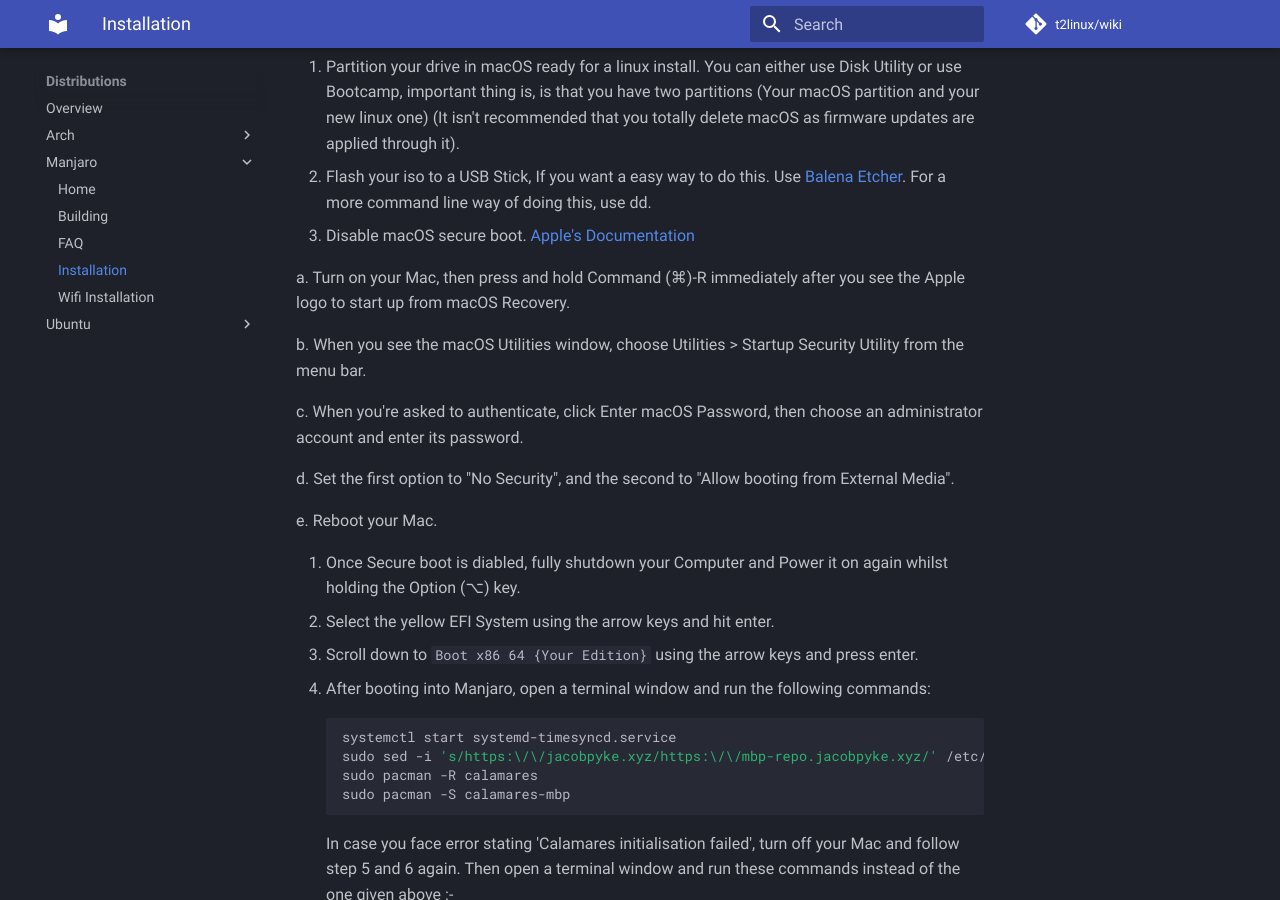
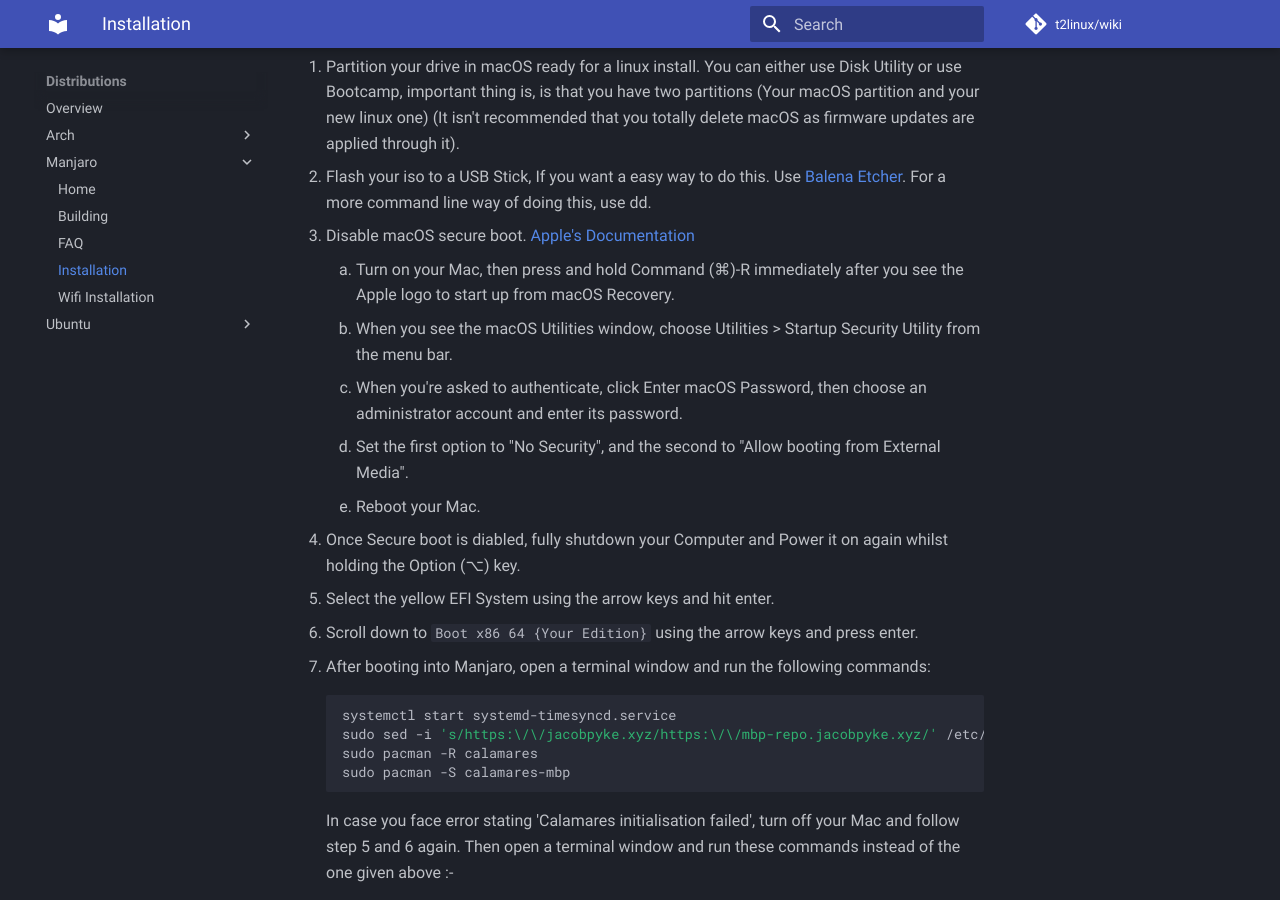
Before and after one commit to t2linux/wiki, an MkDocs documentation site: the page built from docs/distributions/manjaro/installation.md, in a window 1280 px wide and 900 px high, scrolled down 601 px. Built offline with MkDocs 1.6.1 and Material for MkDocs 9.7.7, drawn with Linux system fonts in a browser that asks for light colours; comment, search, counter and statistics services are not loaded; part of the change alters nothing that is shown.

Commit message:
Distributions: Fix install procedure structure of manjaro

```diff
--- a/docs/distributions/manjaro/installation.md
+++ b/docs/distributions/manjaro/installation.md
@@ -14,15 +14,11 @@
 2. Flash your iso to a USB Stick, If you want a easy way to do this. Use [Balena Etcher](https://www.balena.io/etcher/). For a more command line way of doing this, use dd.
 3. Disable macOS secure boot. [Apple's Documentation](https://support.apple.com/en-au/HT208330)
 
-   a. Turn on your Mac, then press and hold Command (⌘)-R immediately after you see the Apple logo to start up from macOS Recovery.
-
-   b. When you see the macOS Utilities window, choose Utilities > Startup Security Utility from the menu bar.
-
-   c. When you're asked to authenticate, click Enter macOS Password, then choose an administrator account and enter its password.
-
-   d. Set the first option to "No Security", and the second to "Allow booting from External Media".
-
-   e. Reboot your Mac.
+    1. Turn on your Mac, then press and hold Command (⌘)-R immediately after you see the Apple logo to start up from macOS Recovery.
+    2. When you see the macOS Utilities window, choose Utilities > Startup Security Utility from the menu bar.
+    3. When you're asked to authenticate, click Enter macOS Password, then choose an administrator account and enter its password.
+    4. Set the first option to "No Security", and the second to "Allow booting from External Media".
+    5. Reboot your Mac.
 
 4. Once Secure boot is diabled, fully shutdown your Computer and Power it on again whilst holding the Option (⌥) key.
 5. Select the yellow EFI System using the arrow keys and hit enter.
```
